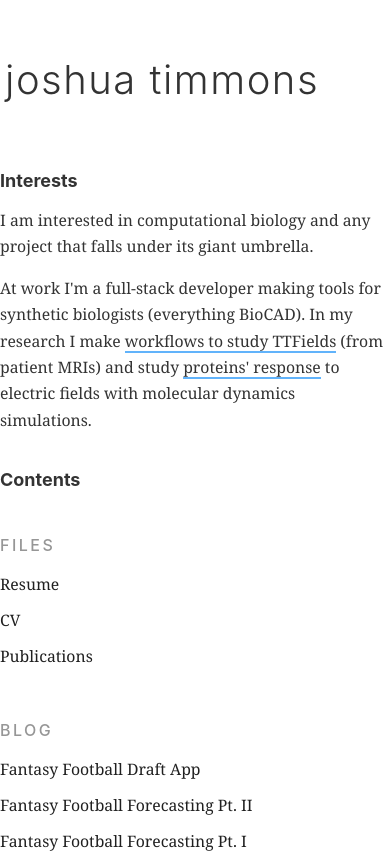
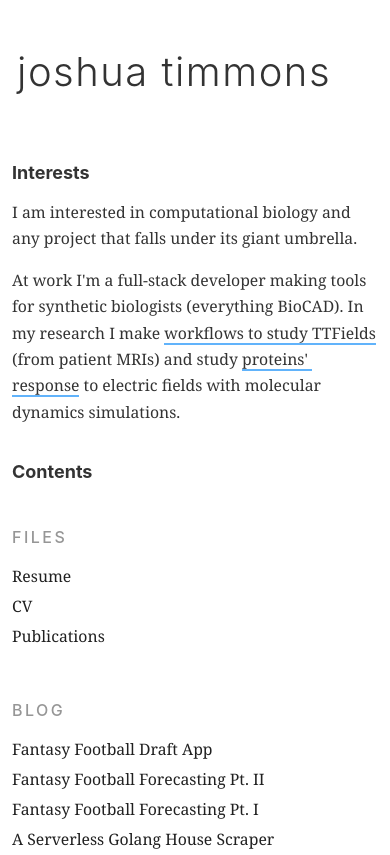
Before and after one commit to jjti/personal-site, a Gatsby site: page / in a window 390 px wide. Shown: the top 855 px of the page. Built offline with nearby package versions, Linux system fonts and the light colour scheme; Gatsby itself is replaced by a stand-in of ours.

Commit message:
fix margin issue

```diff
--- a/src/layouts/index.css
+++ b/src/layouts/index.css
@@ -1,14 +1,16 @@
 html,
-body,
-li {
+body {
   box-sizing: border-box;
   font-family: "Source Serif Pro", "EB Garamond", "Lora", Georgia, serif;
   font-weight: 400;
   font-style: normal;
   -webkit-font-smoothing: antialiased;
   color: #333;
-  max-width: 900px;
-  margin: 10px auto;
+}
+
+body {
+  margin: 30px;
+  max-width: 960px;
 }
 
 h1,
@@ -52,6 +54,9 @@ ul {
 
 li {
   line-height: 26px;
+  font-family: "Source Serif Pro", "EB Garamond", "Lora", Georgia, serif;
+  font-weight: 400;
+  margin: 4px 0;
 }
 
 header {
@@ -83,7 +88,7 @@ hr {
 }
 
 h1 {
-  font-size: 48px;
+  font-size: 44px;
   font-weight: 700;
   margin-bottom: 15px;
   margin-top: 20px;
@@ -91,7 +96,7 @@ h1 {
 }
 
 h2 {
-  font-size: 35px;
+  font-size: 27px;
   font-weight: 700;
   margin-bottom: 15px;
   margin-top: 30px;
@@ -99,7 +104,7 @@ h2 {
 }
 
 h3 {
-  font-size: 28px;
+  font-size: 24px;
   font-weight: 700;
   margin-bottom: 10px;
   margin-top: 0px;
@@ -107,13 +112,13 @@ h3 {
 }
 
 h5 {
-  font-size: 18px;
+  font-size: 16px;
   font-weight: 700;
   margin: 0;
 }
 
 h6 {
-  font-size: 18px;
+  font-size: 14px;
   font-weight: 500;
   letter-spacing: 2.5px;
   text-transform: uppercase;
@@ -124,7 +129,7 @@ a,
 li,
 p,
 button {
-  font-size: calc(17px + 0.2vw);
+  font-size: calc(15px + 0.2vw);
   line-height: 1.667;
 }
 
@@ -152,6 +157,10 @@ a.button {
 }
 
 @media (max-width: 640px) {
+  body {
+    margin: 12px;
+  }
+
   header {
     font-size: 40px;
     padding: 40px 5px;
```
Also changed, not shown: package.json (+27 -27 lines), README.md, 1 other file.
